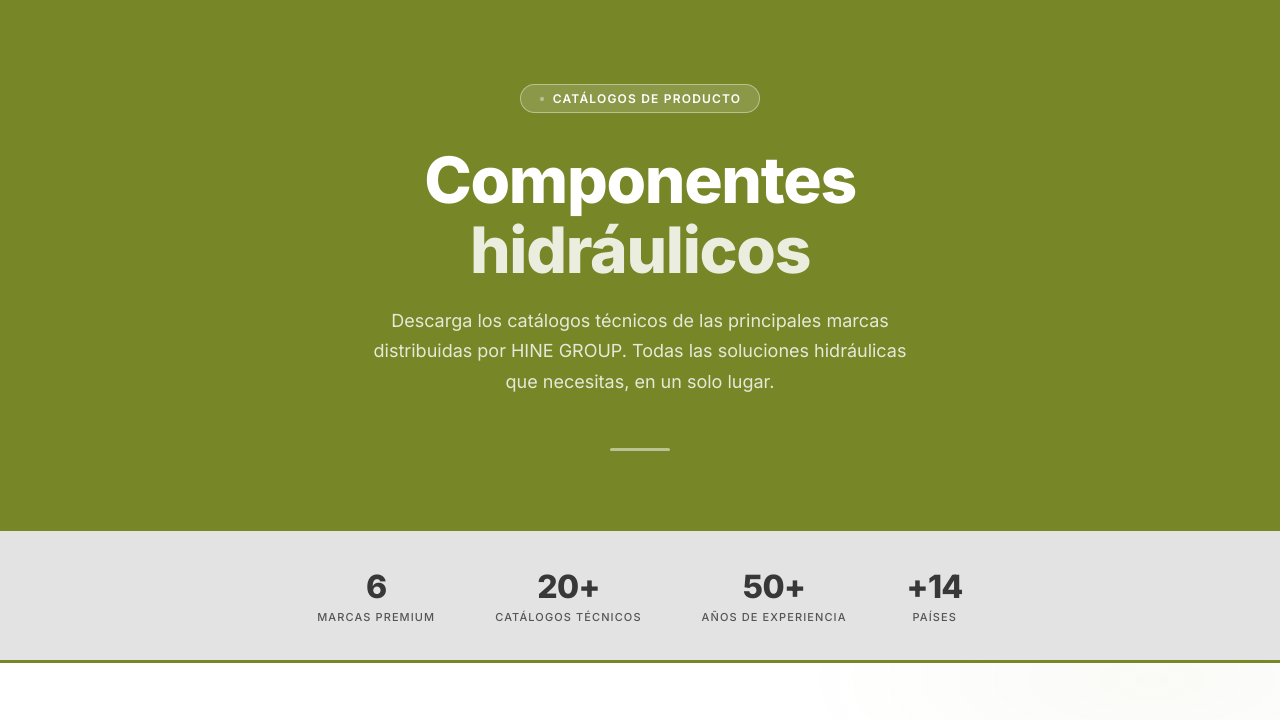
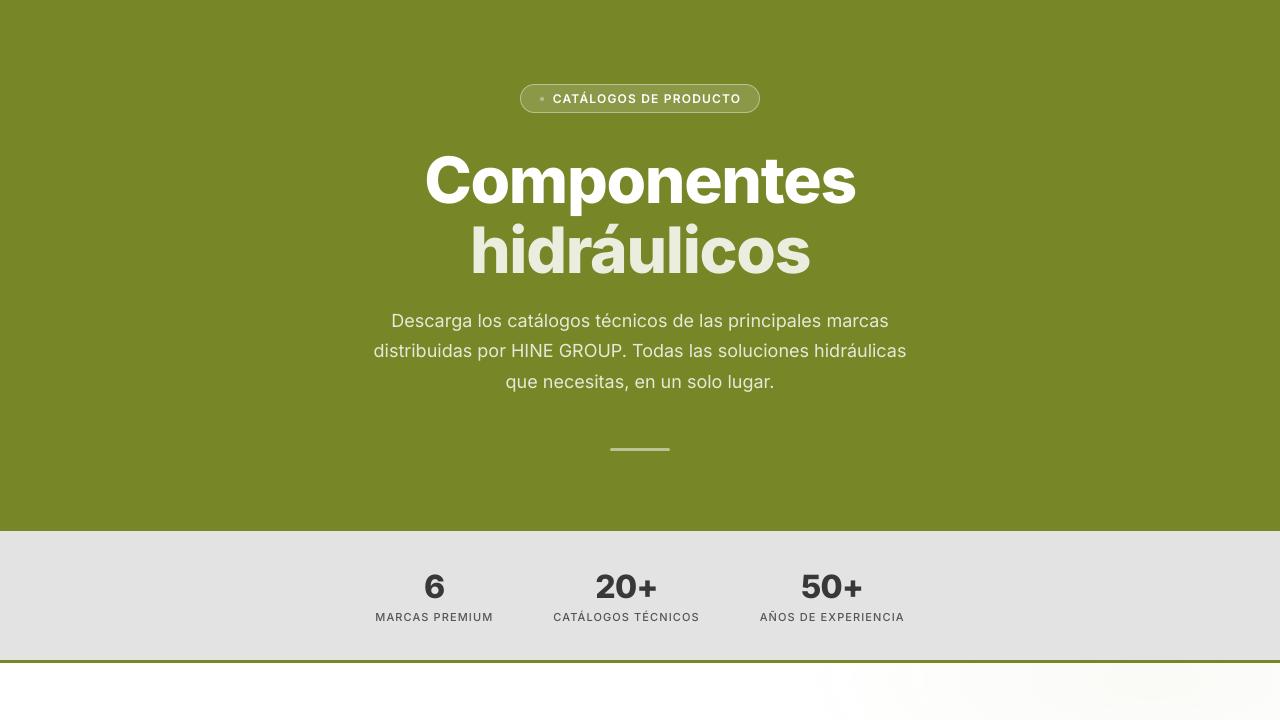
Before and after one commit to lali-bot/hine_navalia, a plain HTML site: page index.html in a window 1280 px wide. Shown: the part 80-800 px from the top of the page. Drawn offline with Linux system fonts and the light colour scheme.

Commit message:
Update index.html

```diff
--- a/index.html
+++ b/index.html
@@ -556,10 +556,6 @@
       <div class="stat-number">50+</div>
       <div class="stat-label">Años de Experiencia</div>
     </div>
-    <div class="stat-item">
-      <div class="stat-number">+14</div>
-      <div class="stat-label">Países</div>
-    </div>
   </div>
 
   <!-- ─── MAIN CONTENT ─── -->
```
